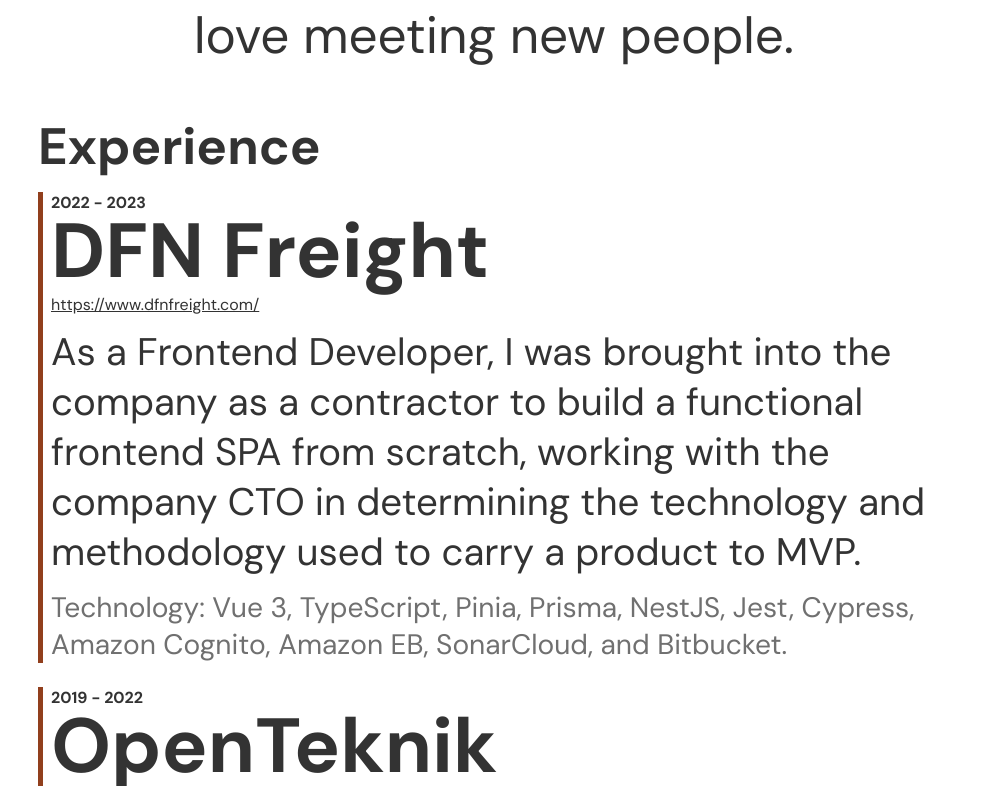
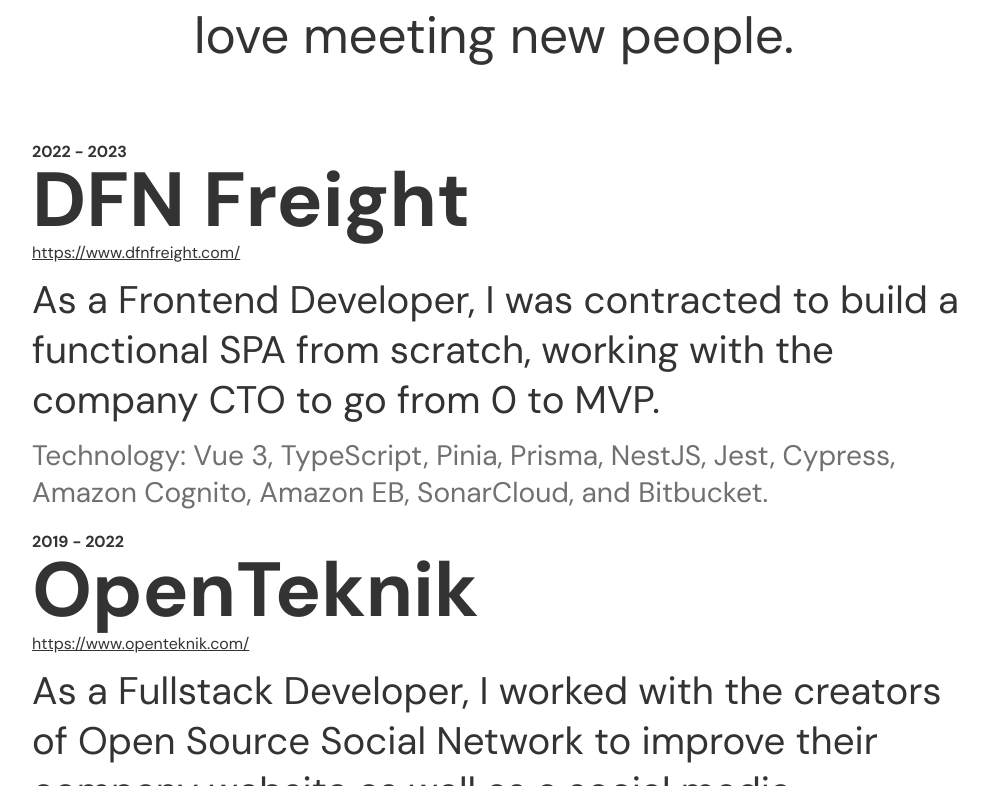
Before and after one commit to themattbook/react-portfolio-sass, a React (Vite) app: page / in a window 1280 px wide. Shown: the part 2434-3220 px from the top of the page, without its empty margins (134-1122 px from the left). Built offline with nearby package versions, Linux system fonts and the light colour scheme.

Commit message:
I don't like sass anymore

```diff
--- a/src/assets/data/history.json
+++ b/src/assets/data/history.json
@@ -4,7 +4,7 @@
         "company": "DFN Freight",
         "title": "Frontend Developer",
         "url": "https://www.dfnfreight.com/",
-        "desc": "As a Frontend Developer, I was brought into the company as a contractor to build a functional frontend SPA from scratch, working with the company CTO in determining the technology and methodology used to carry a product to MVP.",
+        "desc": "As a Frontend Developer, I was contracted to build a functional SPA from scratch, working with the company CTO to go from 0 to MVP.",
         "technology": "Vue 3, TypeScript, Pinia, Prisma, NestJS, Jest, Cypress, Amazon Cognito, Amazon EB, SonarCloud, and Bitbucket."
     },
     {
--- a/src/assets/scss/_resume.scss
+++ b/src/assets/scss/_resume.scss
@@ -1,5 +1,3 @@
 .list-item {
-    border-left: 5px solid $accent-light;
     list-style: none;
-    padding-left: 8px;
 }
--- a/src/assets/scss/_spacing.scss
+++ b/src/assets/scss/_spacing.scss
@@ -49,6 +49,15 @@
 .mb-6 {
     margin-bottom: 1.5rem;
 }
+.mb-auto {
+    margin-bottom: auto;
+}
+.mr-3 {
+    margin-right: 0.75rem;
+}
+.mr-5 {
+    margin-right: 1.25rem;
+}
 .mr-auto {
     margin-right: auto;
 }
@@ -58,8 +67,9 @@
 .mt-auto {
     margin-top: auto;
 }
-.mb-auto {
-    margin-bottom: auto;
+.mx-auto {
+    margin-left: auto;
+    margin-right: auto;
 }
 
 // Height
@@ -82,6 +92,9 @@
 }
 .w-full {
     width: 100%;
+}
+.w-25 {
+    width: 25%;
 }
 .w-75 {
     width: 75%;
@@ -116,6 +129,9 @@
     align-items: center;
     justify-content: center;
 }
+.justify-betweet {
+    justify-content: space-between;
+}
 
 // Media queries for smaller screens
 @media only screen and (max-width: 768px) {
--- a/src/assets/scss/main.css
+++ b/src/assets/scss/main.css
@@ -393,6 +393,18 @@
   margin-bottom: 1.5rem;
 }
 
+.mb-auto {
+  margin-bottom: auto;
+}
+
+.mr-3 {
+  margin-right: 0.75rem;
+}
+
+.mr-5 {
+  margin-right: 1.25rem;
+}
+
 .mr-auto {
   margin-right: auto;
 }
@@ -405,8 +417,9 @@
   margin-top: auto;
 }
 
-.mb-auto {
-  margin-bottom: auto;
+.mx-auto {
+  margin-left: auto;
+  margin-right: auto;
 }
 
 .h-screen {
@@ -431,6 +444,10 @@
 
 .w-full {
   width: 100%;
+}
+
+.w-25 {
+  width: 25%;
 }
 
 .w-75 {
@@ -466,6 +483,10 @@
   justify-content: center;
 }
 
+.justify-betweet {
+  justify-content: space-between;
+}
+
 @media only screen and (max-width: 768px) {
   .responsive-half {
     width: 100%;
@@ -489,9 +510,7 @@
   }
 }
 .list-item {
-  border-left: 5px solid hsl(18, 67%, 34%);
   list-style: none;
-  padding-left: 8px;
 }
 
 * {
@@ -531,6 +550,10 @@
   border-radius: 9999px;
 }
 
+.bg-dark {
+  background-color: hsl(0, 0%, 20%);
+}
+
 @media only screen and (max-width: 768px) {
   main {
     flex-direction: column;
--- a/src/assets/scss/main.scss
+++ b/src/assets/scss/main.scss
@@ -35,6 +35,10 @@
     border-radius: 9999px;
 }
 
+.bg-dark {
+    background-color: $black;
+}
+
 // Media queries for smaller screens
 @media only screen and (max-width: 768px) {
     main {
--- a/src/components/Main.tsx
+++ b/src/components/Main.tsx
@@ -1,7 +1,7 @@
 function Main() {
     return (
-        <main className="flex min-h-screen p-4 is-center">
-            <div className="ml-auto w-75 right-half h-full">
+        <main className="flex min-h-screen p-4">
+            <div className="ml-auto w-75 h-full">
                 <h4 className="mt-5">
                     I&apos;m Matt. I&apos;m a FullStack Developer who loves
                     UI/UX. I specialize in React and Vue, TypeScript, Sass, and
--- a/src/components/Resume.tsx
+++ b/src/components/Resume.tsx
@@ -2,13 +2,15 @@
 
 function Resume() {
     return (
-        <section className="flex min-h-screen is-center mt-5 p-4">
-            <div className="h-full w-75">
-                <h6>Experience</h6>
-                <ul className="flex flex-col mt-5">
+        <section className="flex min-h-screen w-full is-center mt-5 p-4">
+            <div className="h-full w-full">
+                <ul className="flex flex-col is-center">
                     {history.map((job, index) => {
                         return (
-                            <li key={index} className="mb-6 list-item">
+                            <li
+                                key={index}
+                                className="mr-3 mt-5 list-item w-75"
+                            >
                                 <p className="font-bold">{job.year}</p>
                                 <h5>{job.company}</h5>
                                 <p className="mt-1">
```
Also changed, not shown: 1 other file (tests, documents, lock files or other folders).
